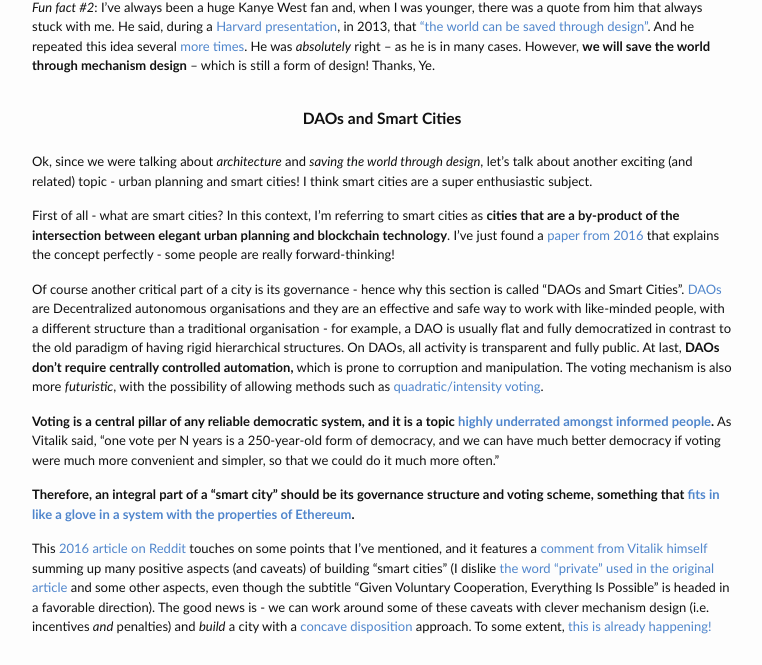
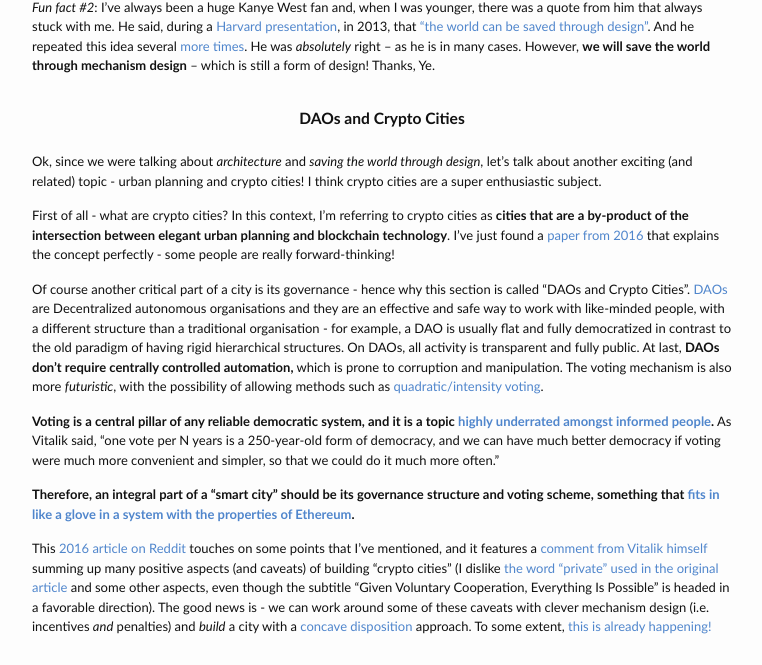
Before and after one commit to intldds/intldds.github.io, a Jekyll site: the page built from _posts/2021-08-20-paradigm.md, in a window 1280 px wide and 900 px high, scrolled down 3819 px. Shown: the part 151-816 px from the top of the window, without its empty margins (258-1020 px from the left). Built offline with Jekyll 4.4.1, drawn with Linux system fonts in a browser that asks for light colours.

Commit message:
replace "smart cities" with "crypto cities" just because vb said so

```diff
--- a/_posts/2021-08-20-paradigm.md
+++ b/_posts/2021-08-20-paradigm.md
@@ -152,19 +152,19 @@ that [“the world can be saved through design”](https://www.dezeen.com/2013/1
 And he repeated this idea several [more times](https://www.akendi.com/blog/design-will-save-the-world/).
 He was *absolutely* right – as he is in many cases. However, **we will save the world through mechanism design** – which is still a form of design! Thanks, Ye.
 
-<subtitle>DAOs and Smart Cities</subtitle>
+<subtitle>DAOs and Crypto Cities</subtitle>
 
 Ok, since we were talking about *architecture* and *saving the world through design*, let's talk about
-another exciting (and related) topic - urban planning and smart cities! I think smart cities are a super enthusiastic
+another exciting (and related) topic - urban planning and crypto cities! I think crypto cities are a super enthusiastic
 subject.
 
-First of all - what are smart cities? In this context, I'm referring to smart cities as **cities that are a by-product of
+First of all - what are crypto cities? In this context, I'm referring to crypto cities as **cities that are a by-product of
 the intersection between elegant urban planning and blockchain technology**. I've just found a [paper from
 2016](https://www.econstor.eu/bitstream/10419/176432/1/10.1186_s40854-016-0040-y.pdf) that explains the concept
 perfectly - some people are really forward-thinking!
 
 Of course another critical part of a city is its governance - hence why this section is called "DAOs and
-Smart Cities". [DAOs](https://ethereum.org/en/dao/) are Decentralized autonomous organisations and they are
+Crypto Cities". [DAOs](https://ethereum.org/en/dao/) are Decentralized autonomous organisations and they are
 an effective and safe way to work with like-minded people, with a different structure than a traditional organisation - for
 example, a DAO is usually flat and fully democratized in contrast to the old paradigm of having
 rigid hierarchical structures. On DAOs, all activity is transparent and fully public. At last, **DAOs don't
@@ -181,7 +181,7 @@ scheme, something that [fits in like a glove in a system with the properties of
 
 This [2016 article on Reddit](https://www.reddit.com/r/ethereum/comments/4g8y54/private_cities_a_path_to_liberty_titus_gebel/)
 touches on some points that I've mentioned, and it features a [comment from Vitalik himself](https://www.reddit.com/r/ethereum/comments/4g8y54/private_cities_a_path_to_liberty_titus_gebel/d2g9yyv?utm_source=share&utm_medium=web2x&context=3)
-summing up many positive aspects (and caveats) of building "smart cities" (I dislike [the word "private" used in the original article](https://fee.org/articles/private-cities-a-path-to-liberty/)
+summing up many positive aspects (and caveats) of building "crypto cities" (I dislike [the word "private" used in the original article](https://fee.org/articles/private-cities-a-path-to-liberty/)
 and some other aspects, even though the subtitle "Given Voluntary Cooperation, Everything Is Possible" is headed in a favorable direction). The good news is - we can work around some of these caveats with clever mechanism design
 (i.e. incentives *and* penalties) and *build* a city with a
 [concave disposition](https://vitalik.ca/general/2020/11/08/concave.html) approach. To some extent,
```
